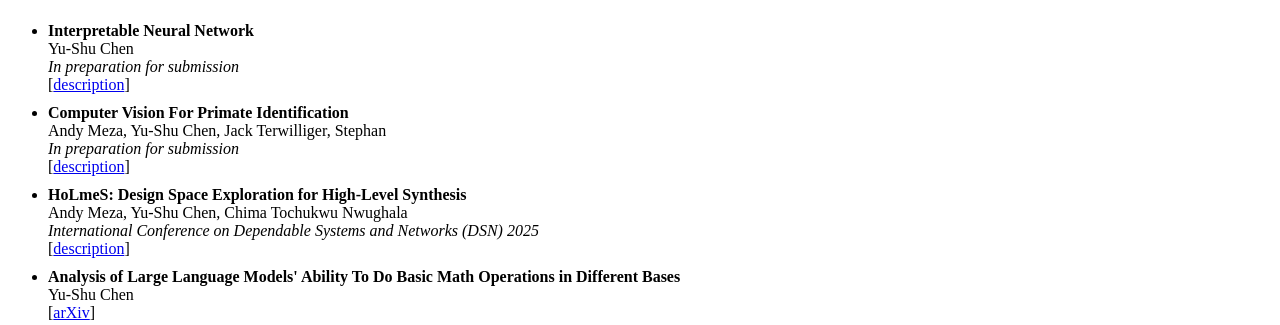
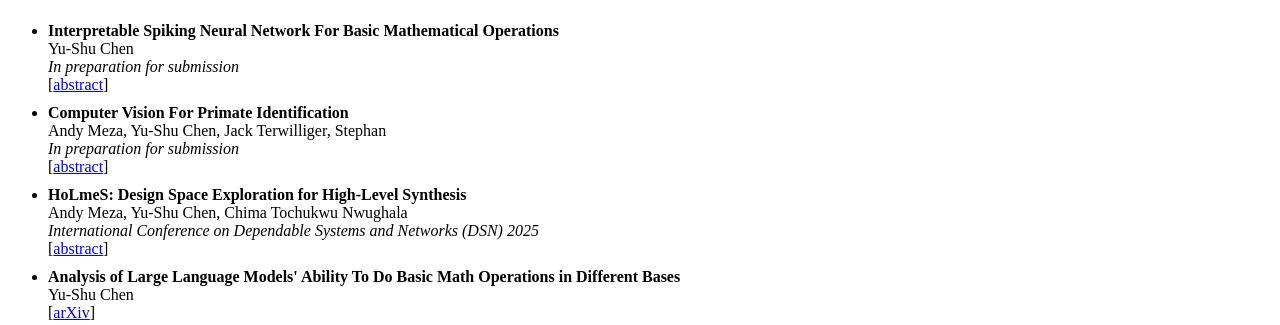
Before and after one commit to YuShuRChen/YuShuRChen.github.io, a plain HTML site: page index.html in a window 1280 px wide. Shown: the part 250-575 px from the top of the page. Drawn offline with Linux system fonts and the light colour scheme.

Commit message:
update project name

```diff
--- a/index.html
+++ b/index.html
@@ -15,20 +15,20 @@
 	<h2>Research Works/Publications</h2>
 
 	<ul>
-		<li><b>Interpretable Neural Network</b><br>
+		<li><b>Interpretable Spiking Neural Network For Basic Mathematical Operations</b><br>
 		Yu-Shu Chen<br>
 		<i>In preparation for submission</i><br>
-		[<a href="research_works/personal.html" target="_blank">description</a>]</li>
+		[<a href="research_works/personal.html" target="_blank">abstract</a>]</li>
 
 		<li><b>Computer Vision For Primate Identification</b><br>
 		Andy Meza, Yu-Shu Chen, Jack Terwilliger, Stephan<br>
 		<i>In preparation for submission</i><br>
-		[<a href="research_works/computer_vision_for_primate_identification.html" target="_blank">description</a>]</li>
+		[<a href="research_works/computer_vision_for_primate_identification.html" target="_blank">abstract</a>]</li>
 
 		<li><b>HoLmeS: Design Space Exploration for High-Level Synthesis</b><br>
 		Andy Meza, Yu-Shu Chen, Chima Tochukwu Nwughala<br>
 		<i>International Conference on Dependable Systems and Networks (DSN) 2025</i><br>
-		[<a href="research_works/holmes_description.html" target="_blank">description</a>]</li>
+		[<a href="research_works/holmes_description.html" target="_blank">abstract</a>]</li>
 
 		<li><b>Analysis of Large Language Models' Ability To Do Basic Math Operations in Different Bases</b><br>
 		Yu-Shu Chen<br>
```
